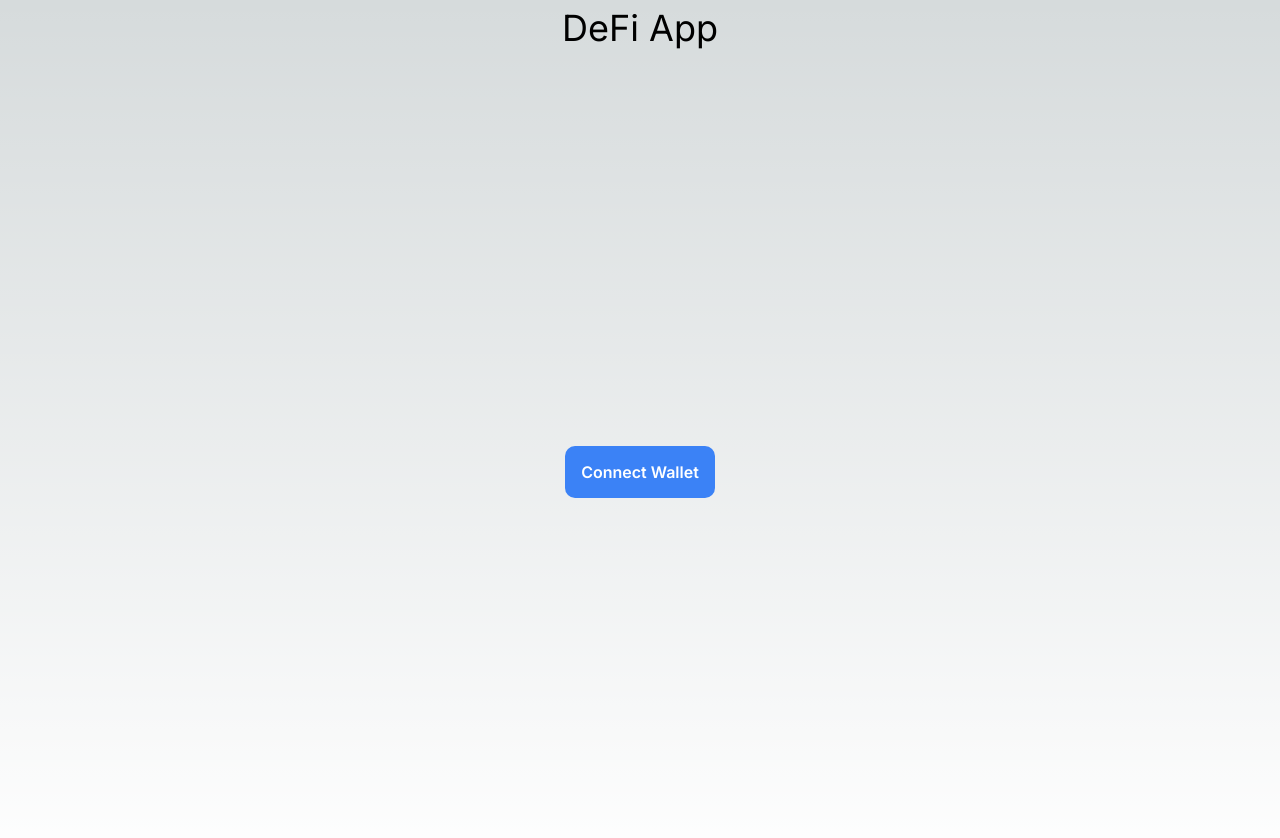
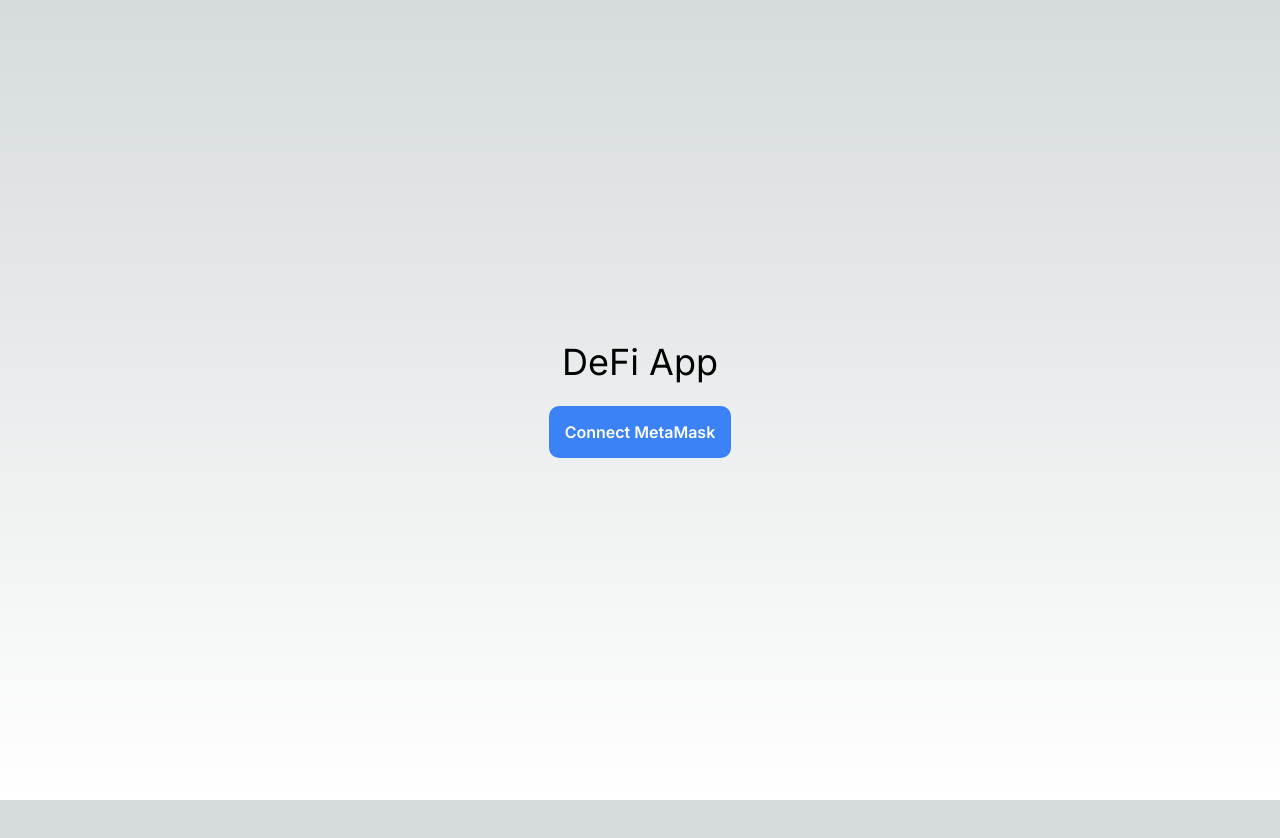
Before and after one commit to priyans619/DeFi--App, a Next.js app: page / in a window 1280 px wide. Shown: the top 838 px of the page. After the commit the page ends 800 px from the top, so only its background shows below. Built offline with nearby package versions, Linux system fonts and the light colour scheme.

Commit message:
Update style

```diff
--- a/components/Metamask.tsx
+++ b/components/Metamask.tsx
@@ -29,10 +29,9 @@
   };
 
   return (
-
-    <div className="flex flex-col items-center justify-center min-h-screen py-2">
+    <div className="flex items-center">
       {account ? (
-        <div>
+        <div className="flex items-center space-x-4">
           <p className="text-green-500">Connected as {account}</p>
           <CustomButton
             btnType="button"
@@ -43,19 +42,18 @@
               setWeb3(null);
               setAccount(null);
             }}
-            styles="mt-4 bg-red-500"
+            styles="bg-red-500"
           />
         </div>
       ) : (
         <CustomButton
           btnType="button"
-          title="Connect Wallet"
+          title="Connect MetaMask"
           handleClick={connectWallet}
           styles="bg-blue-500"
         />
       )}
     </div>
-
   );
 };
 
```
